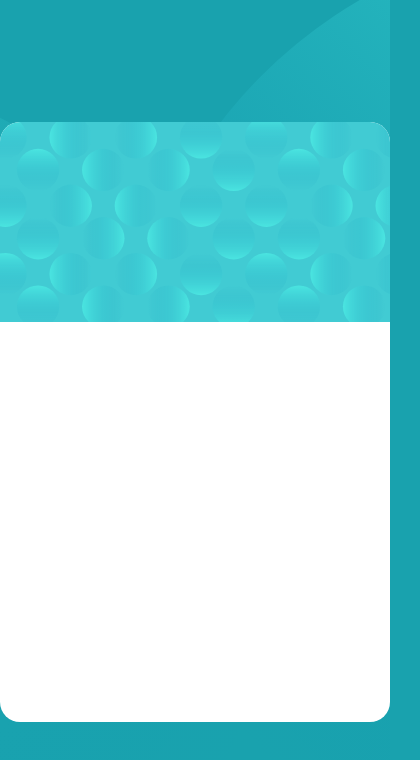
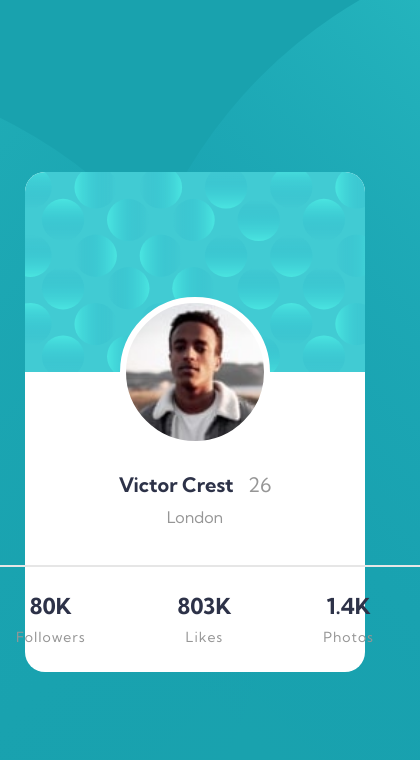
Before and after one commit to Orange4Broom/Profile-card-component, a plain HTML site: page index.html in a window 390 px wide. Shown: the whole page, 420 px wide, since content can reach past the window. Drawn offline with Linux system fonts and the light colour scheme.

Commit message:
Add profile picture, info about user and user stats + mobile responsible

```diff
--- a/index.html
+++ b/index.html
@@ -12,24 +12,19 @@
 <body>
 
   <div id="body-card">
-    <div id="image"></div>
-    <div id="image-card"></div>
-    <div id="content-card"></div>
+    <div id="image-card">
+      <div id="image"></div>
+    </div>
+
+    <h1 id="nickname">Victor Crest <span id="age">26</span><br><span id="city">London</span></h1>
+
+    <div id="stats">
+      <p class="stat">80K<br><span class="stat-name">Followers</span></p>
+      <p class="stat">803K<br><span class="stat-name">Likes</span></p>
+      <p class="stat">1.4K<br><span class="stat-name">Photos</span></p>
+    </div>
+
   </div>
 
-  <!--
-    Victor Crest
-    26
-    London
-
-    80K
-    Followers
-
-    803K
-    Likes
-
-    1.4K
-    Photos
-  -->
 </body>
 </html>
--- a/styles/style.sass
+++ b/styles/style.sass
@@ -1,5 +1,8 @@
+@import url('https://fonts.googleapis.com/css2?family=Kumbh+Sans:wght@400;700&display=swap')
+
 *
     box-sizing: border-box
+    font-family: 'Kumbh Sans', sans-serif
 
 body
     display: flex
@@ -10,7 +13,7 @@ body
     width: 100%
 
     margin: 0
-    padding: 0
+    padding: 25px
 
     background-color: hsl(185, 75%, 39%)
     background-image: url(/images/bg-pattern-bottom.svg), url(/images/bg-pattern-top.svg)
@@ -18,19 +21,86 @@ body
     background-repeat: no-repeat, no-repeat
 
     #body-card
-       height: 600px
-       width: 100%
-       max-width: 550px
+        display: flex
+        flex-direction: column
+        align-items: center
 
-       border-radius: 20px
+        height: 500px
+        width: 100%
+        max-width: 450px
 
-       background-color:  white
+        border-radius: 20px
 
-       #image-card
-        height: 200px
-        width: 100%
+        background-color:  white
 
-        border-radius: 20px 20px 0 0
+        #image-card
+            display: flex
+            justify-content: center
 
-        background-image: url(/images/bg-pattern-card.svg)
-        background-size: cover
+            height: 200px
+            width: 100%
+
+            border-radius: 20px 20px 0 0
+
+            background-image: url(/images/bg-pattern-card.svg)
+            background-size: cover
+
+            #image
+                position: relative
+
+                top: 125px
+
+                height: 150px
+                width: 150px
+
+                border: 6px solid #FFFFFF
+                border-radius: 50%
+
+                background-image: url('/images/image-victor.jpg')
+                background-size: cover
+
+        #nickname
+            margin-top: 100px
+
+            color: hsl(229, 23%, 23%)
+
+            font-size: 20px
+            text-align: center
+            font-weight: 700
+
+            #age
+                color: hsl(0, 0%, 59%)
+                margin-left: 10px
+                font-weight: 400
+
+            #city
+                color: hsl(0, 0%, 59%)
+                line-height: 40px
+                font-weight: 400
+                font-size: 16px
+
+        #stats
+            display: flex
+            flex-direction: row
+            justify-content: space-around
+
+
+            height: 100px
+            width: 450px
+            margin-top: 15px
+
+            text-align: center
+
+            border-top: 2px solid hsl(0, 0%, 90%)
+
+        .stat
+            color: hsl(229, 23%, 23%)
+            margin-top: 25px
+            font-weight: 700
+            font-size: 22px
+
+            .stat-name
+                color: hsl(0, 0%, 59%)
+                font-weight: 400
+                font-size: 14px
+                letter-spacing: 1px
```
Also changed, not shown: styles/style.css, 1 other file.
